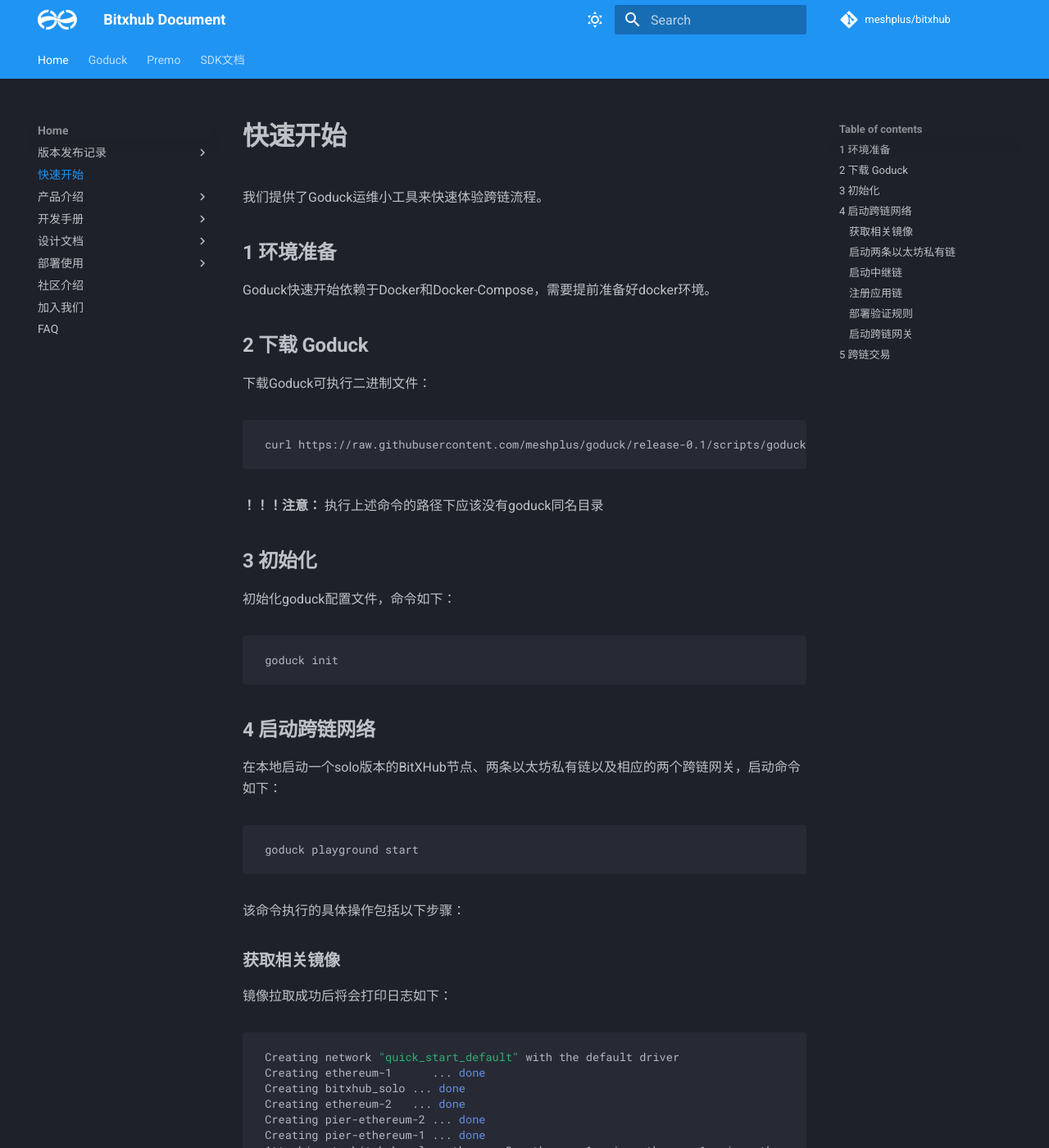
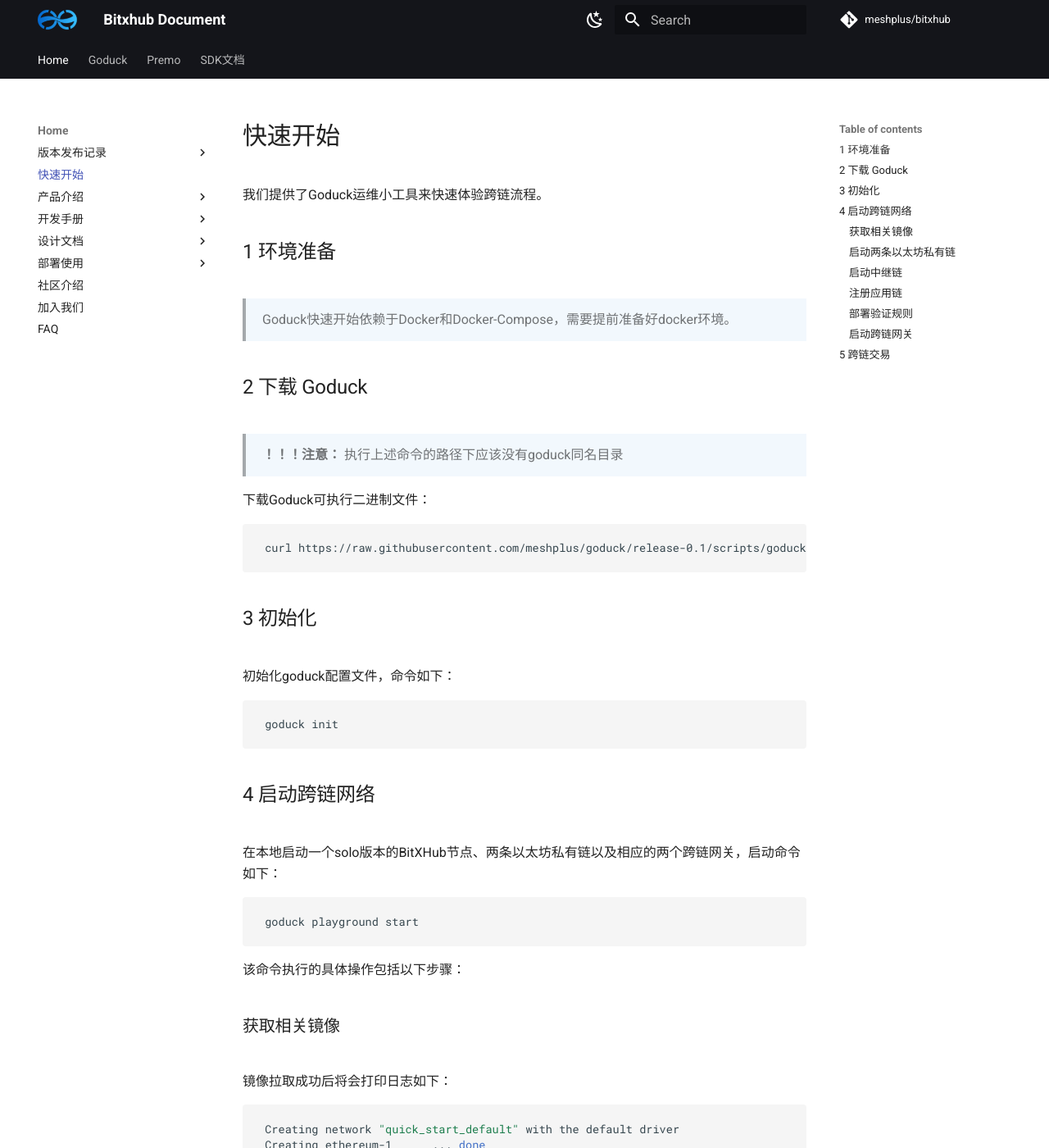
Before and after one commit to meshplus/bitxhub, an MkDocs documentation site: the page built from docs/docs/bitxhub/quick_start.md, in a window 1280 px wide and 1400 px high. Shown: the whole window at 82% size. Built offline with MkDocs 1.6.1 and Material for MkDocs 9.7.7, drawn with Linux system fonts in a browser that asks for light colours; comment, search, counter and statistics services are not loaded; the version menu is left out.

Commit message:
Update docs style

````diff
--- a/docs/docs/bitxhub/quick_start.md
+++ b/docs/docs/bitxhub/quick_start.md
@@ -2,14 +2,18 @@
 我们提供了Goduck运维小工具来快速体验跨链流程。
 
 ## 1 环境准备
-Goduck快速开始依赖于Docker和Docker-Compose，需要提前准备好docker环境。
+
+> Goduck快速开始依赖于Docker和Docker-Compose，需要提前准备好docker环境。
 
 ## 2 下载 Goduck
+
+> **！！！注意：** 执行上述命令的路径下应该没有goduck同名目录
+
 下载Goduck可执行二进制文件：
+
 ```shell
 curl https://raw.githubusercontent.com/meshplus/goduck/release-0.1/scripts/goduck.sh -L -o - | bash
 ```
-**！！！注意：** 执行上述命令的路径下应该没有goduck同名目录
 
 ## 3 初始化
 初始化goduck配置文件，命令如下：
--- a/docs/docs/stylesheets/extra.css
+++ b/docs/docs/stylesheets/extra.css
@@ -1,5 +1,26 @@
+
+:root {
+  --md-default-fg-color--lighter: #0076D9;
+  --md-default-fg-color--light: #292929;
+  --hub-blockquote-bg: #F2F8FD;
+  --hub-table-th: #fafafa;
+  --hub-table-th-color: #121212;
+}
+
+[data-md-color-scheme=slate] {
+  --md-default-fg-color--lighter: #0076D9;
+  --hub-blockquote-bg: #292a3a;
+  --hub-table-th: #242533;
+  --hub-table-th-color: #fafafa;
+}
+
 .md-header .md-logo {
   padding: 0;
+}
+
+.md-header__title {
+  margin-left: 5px;
+  font-weight: bold;
 }
 
 .md-header .md-logo img {
@@ -12,19 +33,46 @@
 }
 
 .md-content .md-typeset h1 {
+  margin-top: 0 !important;
+  font-size: 30px;
   color: inherit;
 }
 
-.md-content h1, .md-content h2, .md-content h3 {
-  font-weight: 600;
+.md-content .md-typeset h2 {
+  font-size: 24px;
 }
 
-.md-typeset__table {
-  /*width: 100%;*/
+.md-content .md-typeset h1,
+.md-content .md-typeset h2,
+.md-content .md-typeset h3 {
+  margin: 40px 0;
+  font-weight: 500;
+}
+
+.md-content .md-typeset blockquote {
+  padding: 13px 20px;
+  background: var(--hub-blockquote-bg);
+}
+
+.md-content .md-typeset blockquote p {
+  margin: 0;
+}
+
+.md-typeset__table table:not([class]) {
+  font-size: 14px;
+  box-shadow: none;
+}
+
+.md-typeset table:not([class]) th {
+  font-weight: 500;
+  background-color: var(--hub-table-th);
+  color: var(--hub-table-th-color);
+  padding: 13px 12px;
+  border-bottom: 1px solid #e7e7e7;
 }
 
 .md-typeset pre {
-  margin: 2em 0;
+  margin: 1em 0;
 }
 
 .md-typeset pre>code {
@@ -38,10 +86,6 @@
 
 .md-typeset {
   /*font-size: 0.8rem;*/
-}
-
-.md-typeset h2 {
-  font-size: 1.5em;
 }
 
 .md-typeset img {
--- a/docs/mkdocs.yml
+++ b/docs/mkdocs.yml
@@ -11,19 +11,19 @@
     - navigation.top
     - search.highlight
   font:
-    text: Roboto
+    # text: Roboto
     code: Roboto Mono
   palette:
-    - media: "(prefers-color-scheme: light)"
+    - media: "(prefers-color-scheme: dark)"
       scheme: slate
-      primary: blue
+      primary: black
       accent: blue
       toggle:
         icon: material/weather-sunny
         name: Switch to night mode
-    - media: "(prefers-color-scheme: dark)"
+    - media: "(prefers-color-scheme: light)"
       scheme: default
-      primary: blue
+      primary: black
       accent: blue
       toggle:
         icon: material/weather-night
````
Also changed, not shown: docs/docs/assets/logo.png.
